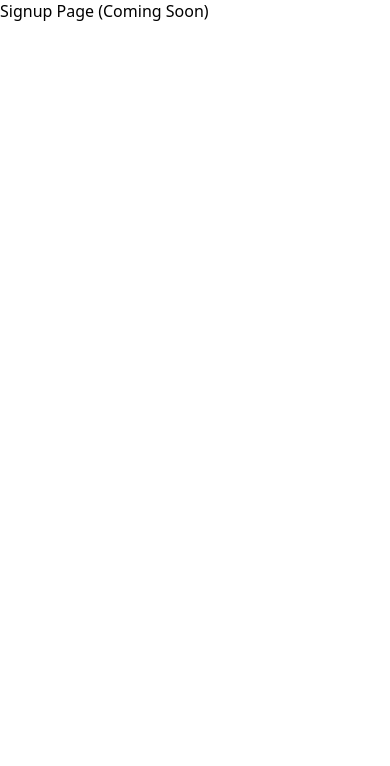
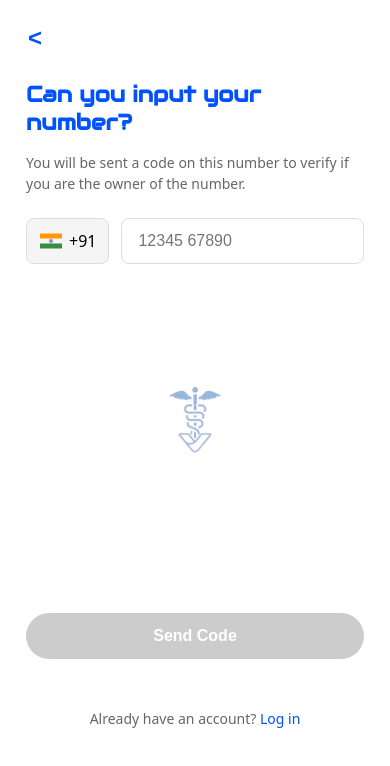
Before and after one commit to Chandru047/Trygve, a React (Vite) app: page /signup in a window 390 px wide. Shown: the top 766 px of the page. Built offline with nearby package versions, Linux system fonts and the light colour scheme.

Commit message:
Implemented SignUp

```diff
--- a/src/App.tsx
+++ b/src/App.tsx
@@ -1,6 +1,7 @@
 import { BrowserRouter as Router, Routes, Route } from 'react-router-dom';
 import LandingPage from './pages/LandingPage';
 import LoginPage from './pages/LoginPage';
+import PhoneVerificationPage from './pages/PhoneVerificationPage';
 import './App.css';
 
 function App() {
@@ -9,7 +10,7 @@ function App() {
       <Routes>
         <Route path="/" element={<LandingPage />} />
         <Route path="/login" element={<LoginPage />} />
-        <Route path="/signup" element={<div>Signup Page (Coming Soon)</div>} />
+        <Route path="/signup" element={<PhoneVerificationPage />} />
         <Route path="/signin" element={<div>Sign In Page (Coming Soon)</div>} />
       </Routes>
     </Router>
--- /dev/null
+++ b/src/pages/PhoneVerificationPage.tsx
@@ -0,0 +1,74 @@
+import React, { useState } from 'react';
+import { useNavigate } from 'react-router-dom';
+import '../styles/PhoneVerificationPage.css';
+
+const PhoneVerificationPage: React.FC = () => {
+    const navigate = useNavigate();
+    const [phoneNumber, setPhoneNumber] = useState('');
+
+    const handleBack = () => {
+        navigate('/login');
+    };
+
+    const handleSendCode = () => {
+        // Here you would implement the actual code sending logic
+        console.log(`Sending code to: +91 ${phoneNumber}`);
+        // Then you could navigate to a code verification page
+        // navigate('/verify-code');
+    };
+
+    return (
+        <div className="verification-container">
+            <div className="verification-header">
+                <button className="back-button" onClick={handleBack}>
+                    &lt;
+                </button>
+            </div>
+
+            <div className="verification-content">
+                <h1 className="verification-title">Can you input your number?</h1>
+                <p className="verification-subtitle">
+                    You will be sent a code on this number to verify
+                    if you are the owner of the number.
+                </p>
+
+                <div className="phone-input-container">
+                    <div className="country-code">
+                        <img src="/Indian_Flag.png" alt="Indian flag" className="country-flag" />
+                        <span>+91</span>
+                    </div>
+                    <input
+                        type="tel"
+                        className="phone-input"
+                        placeholder="12345 67890"
+                        value={phoneNumber}
+                        onChange={(e) => setPhoneNumber(e.target.value)}
+                        maxLength={10}
+                    />
+                </div>
+
+                <div className="page-center-content">
+                    <div className="caduceus-icon">
+                        <img src="/caduceus.png" alt="Medical symbol" className="caduceus-image" />
+                    </div>
+
+                    <div className="bottom-actions">
+                        <button
+                            className="send-code-button"
+                            onClick={handleSendCode}
+                            disabled={phoneNumber.length < 10}
+                        >
+                            Send Code
+                        </button>
+
+                        <p className="login-link">
+                            Already have an account? <a href="#" onClick={() => navigate('/login')}>Log in</a>
+                        </p>
+                    </div>
+                </div>
+            </div>
+        </div>
+    );
+};
+
+export default PhoneVerificationPage;
--- a/src/styles/LoginPage.css
+++ b/src/styles/LoginPage.css
@@ -36,29 +36,31 @@
     align-items: center;
     position: relative;
     z-index: 1;
+    padding: 0 15px;
 }
 
 .welcome-text {
-    font-size: 28px;
+    font-size: clamp(22px, 5vw, 28px);
+    margin-top: 5vh;
     margin-bottom: 8px;
     color: #333;
     font-weight: 500;
 }
 
 .logo-text {
-    font-size: 58px;
+    font-size: clamp(40px, 8vw, 58px);
     font-weight: bold;
-    margin-top: 0;
-    margin-bottom: 20px;
+    margin-top: 5vh;
+    margin-bottom: 10vh;
     color: #0052FF;
     letter-spacing: 1px;
-    font-family: 'Audiowide', sans-serif;
+    font-family: 'Audiowide';
 }
 
 .login-tagline {
-    font-size: 18px;
+    font-size: clamp(16px, 4vw, 18px);
     color: #666;
-    margin-bottom: 45px;
+    margin-bottom: 5vh;
     line-height: 1.5;
     font-weight: 400;
     max-width: 95%;
@@ -76,8 +78,8 @@
     color: white;
     border: none;
     border-radius: 25px;
-    padding: 16px 24px;
-    font-size: 18px;
+    padding: clamp(12px, 3vw, 16px) clamp(16px, 4vw, 24px);
+    font-size: clamp(16px, 4vw, 18px);
     font-weight: 600;
     cursor: pointer;
     width: 100%;
@@ -93,8 +95,8 @@
     color: #0052FF;
     border: 1px solid #0052FF;
     border-radius: 25px;
-    padding: 16px 24px;
-    font-size: 18px;
+    padding: clamp(12px, 3vw, 16px) clamp(16px, 4vw, 24px);
+    font-size: clamp(16px, 4vw, 18px);
     font-weight: 500;
     cursor: pointer;
     width: 100%;
@@ -104,3 +106,59 @@
 .login-btn:hover {
     background-color: rgba(0, 82, 255, 0.05);
 }
+
+/* Media Queries for different screen sizes */
+@media (max-width: 768px) {
+    .login-content {
+        max-width: 320px;
+    }
+
+    .logo-text {
+        margin-top: 4vh;
+        margin-bottom: 8vh;
+    }
+}
+
+@media (max-width: 480px) {
+    .welcome-text {
+        font-size: clamp(20px, 4.5vw, 24px);
+        margin-top: 3vh;
+    }
+
+    .login-content {
+        max-width: 100%;
+        padding: 0 10px;
+    }
+
+    .logo-text {
+        font-size: clamp(36px, 7vw, 48px);
+        margin-top: 3vh;
+        margin-bottom: 6vh;
+    }
+
+    .auth-buttons {
+        gap: 12px;
+        width: 90%;
+    }
+
+    .login-tagline {
+        font-size: clamp(14px, 3.5vw, 16px);
+        max-width: 100%;
+    }
+}
+
+/* For very small screens */
+@media (max-height: 600px) {
+    .welcome-text {
+        margin-top: 2vh;
+    }
+
+    .logo-text {
+        margin-top: 2vh;
+        margin-bottom: 4vh;
+    }
+
+    .login-tagline {
+        margin-bottom: 3vh;
+    }
+}
--- /dev/null
+++ b/src/styles/PhoneVerificationPage.css
@@ -0,0 +1,231 @@
+.verification-container {
+    height: 100vh;
+    width: 100%;
+    display: flex;
+    flex-direction: column;
+    background-color: white;
+    padding: 20px;
+    position: relative;
+    overflow: hidden;
+    box-sizing: border-box;
+}
+
+.phone-input-container {
+    display: flex;
+    width: 100%;
+    max-width: 400px;
+    margin-bottom: 10px;
+    gap: 12px;
+}
+
+.verification-header {
+    display: flex;
+    align-items: center;
+    margin-bottom: 20px;
+}
+
+.back-button {
+    background: none;
+    border: none;
+    font-size: 24px;
+    color: #0052FF;
+    cursor: pointer;
+    font-weight: bold;
+    padding: 8px 12px;
+}
+
+.verification-content {
+    display: flex;
+    flex-direction: column;
+    align-items: center;
+    padding: 0 20px;
+    position: relative;
+    z-index: 1;
+    flex: 1;
+    height: calc(100vh - 70px);
+}
+
+.verification-title {
+    font-size: 24px;
+    font-weight: bold;
+    color: #0052FF;
+    margin-bottom: 16px;
+    text-align: left;
+    width: 100%;
+    max-width: 400px;
+    font-family: 'Audiowide', sans-serif;
+}
+
+.verification-subtitle {
+    font-size: 14px;
+    color: #666;
+    margin-bottom: 24px;
+    text-align: left;
+    width: 100%;
+    max-width: 400px;
+    line-height: 1.5;
+}
+
+.phone-input-container {
+    display: flex;
+    width: 100%;
+    max-width: 400px;
+    margin-bottom: 10px;
+    gap: 12px;
+}
+
+.country-code {
+    display: flex;
+    align-items: center;
+    background-color: #f5f5f5;
+    border: 1px solid #ddd;
+    border-radius: 8px;
+    padding: 10px 12px;
+    gap: 6px;
+    min-width: 65px;
+    justify-content: center;
+}
+
+.country-flag {
+    width: 24px;
+    height: auto;
+    border-radius: 3px;
+}
+
+.phone-input {
+    flex: 1;
+    padding: 12px 16px;
+    border: 1px solid #ddd;
+    border-radius: 8px;
+    font-size: 16px;
+    outline: none;
+}
+
+.phone-input:focus {
+    border-color: #0052FF;
+}
+
+.page-center-content {
+    display: flex;
+    flex-direction: column;
+    align-items: center;
+    justify-content: space-between;
+    flex: 1;
+    width: 100%;
+    position: relative;
+    margin-top: 10px;
+}
+
+.caduceus-icon {
+    display: flex;
+    justify-content: center;
+    align-items: center;
+    margin-bottom: 30px;
+    width: 100%;
+    flex: 1;
+}
+
+.caduceus-icon img {
+    width: 500px;
+    max-width: 90vw;
+    height: auto;
+    opacity: 0.4;
+}
+
+.bottom-actions {
+    display: flex;
+    flex-direction: column;
+    align-items: center;
+    width: 100%;
+    max-width: 400px;
+}
+
+.send-code-button {
+    background-color: #0052FF;
+    color: white;
+    border: none;
+    border-radius: 25px;
+    padding: 14px 24px;
+    font-size: 16px;
+    font-weight: 600;
+    cursor: pointer;
+    width: 100%;
+    max-width: 400px;
+    transition: background-color 0.2s;
+    margin-bottom: 50px;
+}
+
+.send-code-button:hover {
+    background-color: #0043cc;
+}
+
+.send-code-button:disabled {
+    background-color: #cccccc;
+    cursor: not-allowed;
+}
+
+.login-link {
+    font-size: 14px;
+    color: #666;
+    margin-bottom: 100px;
+
+}
+
+.login-link a {
+    color: #0052FF;
+    text-decoration: none;
+    font-weight: 500;
+}
+
+.login-link a:hover {
+    text-decoration: underline;
+}
+
+/* Media queries for responsiveness */
+@media (max-width: 480px) {
+    .verification-container {
+        padding: 16px;
+    }
+
+    .verification-title {
+        font-size: 22px;
+    }
+
+    .verification-content {
+        padding: 0 10px;
+    }
+
+    .phone-input-container {
+        margin-bottom: 20px;
+    }
+
+    .caduceus-icon img {
+        width: 240px;
+    }
+
+    .caduceus-icon {
+        margin-bottom: 30px;
+    }
+}
+
+@media (max-height: 667px) {
+    .caduceus-icon img {
+        width: 200px;
+    }
+
+    .caduceus-icon {
+        margin-bottom: 25px;
+    }
+
+    .verification-subtitle {
+        margin-bottom: 15px;
+    }
+
+    .phone-input-container {
+        margin-bottom: 15px;
+    }
+
+    .page-center-content {
+        margin-top: 10px;
+    }
+}
```
Also changed, not shown: public/Indian_Flag.png (added), src/pages/LandingPage.tsx (line endings or trailing spaces).
